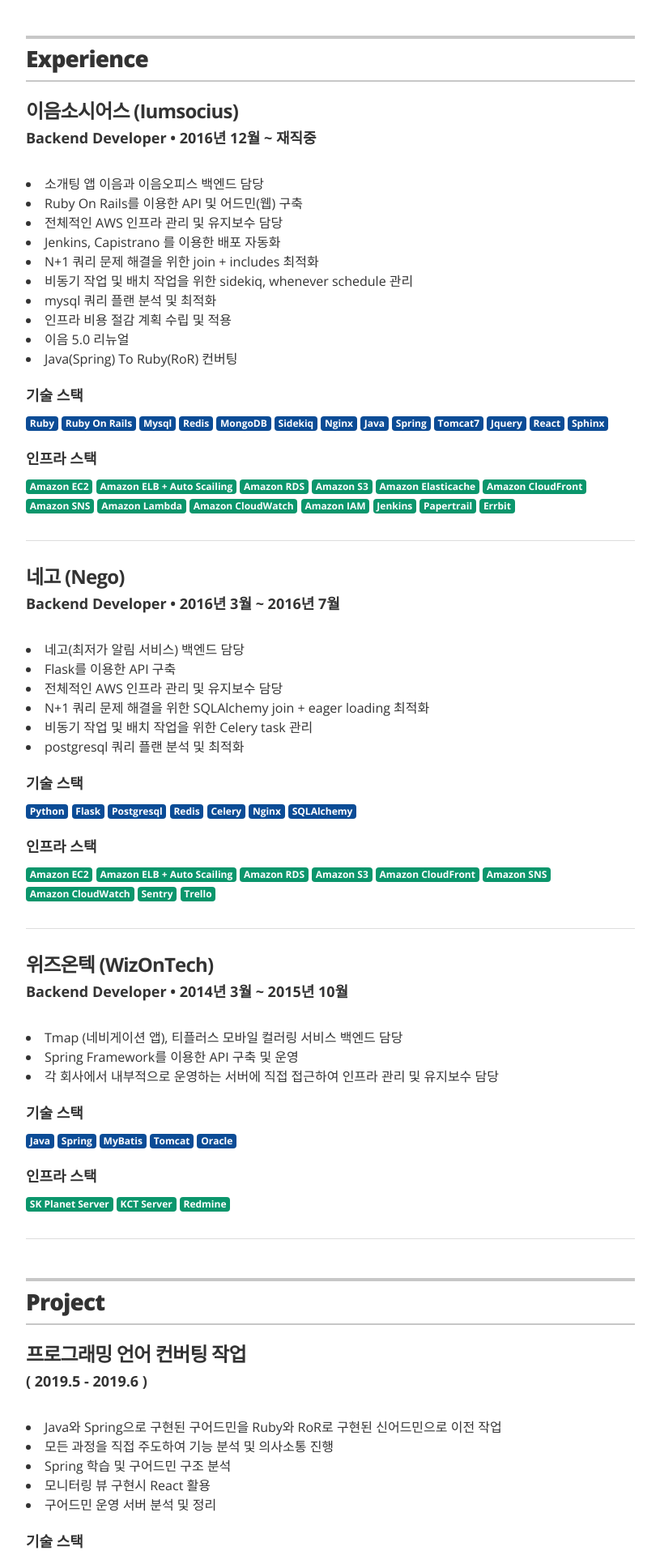
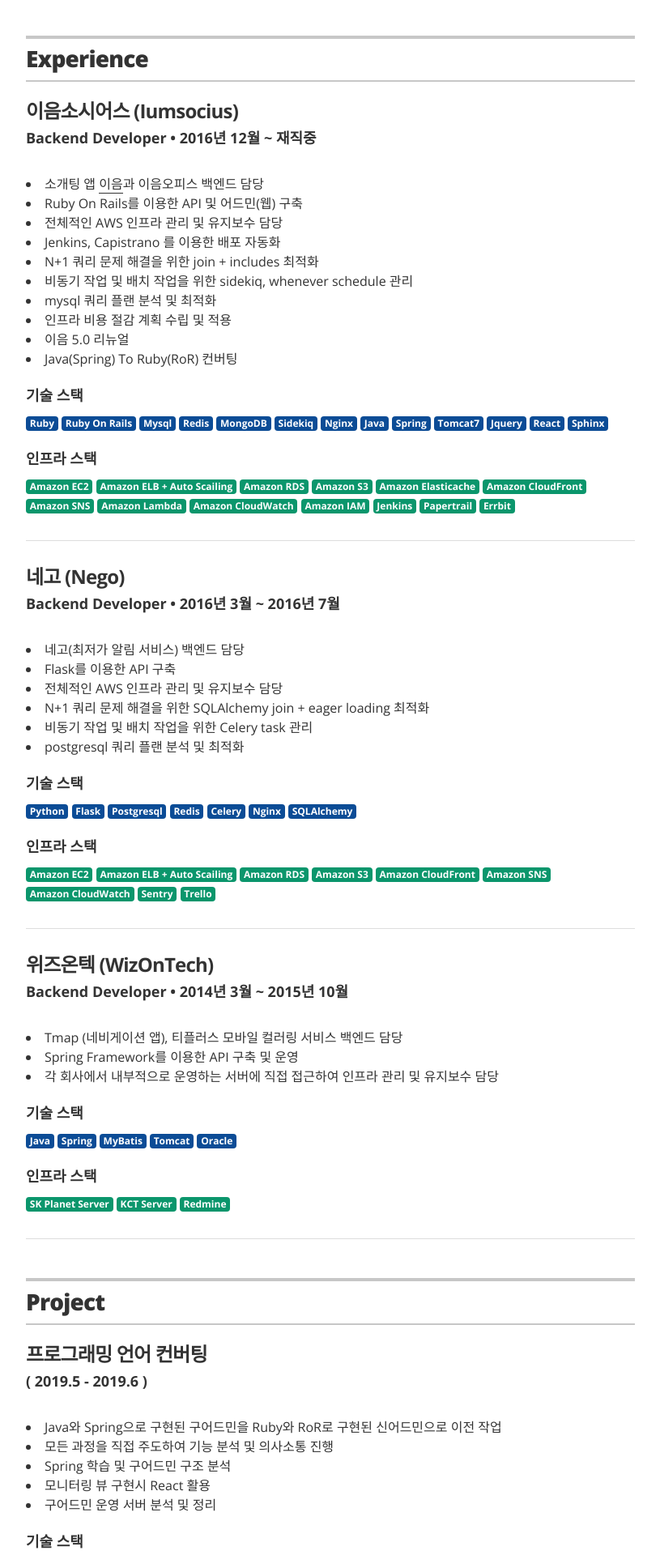
Before and after one commit to bingl2/resume, a Jekyll site: the page built from index.html, in a window 1280 px wide. Shown: the part 879-2799 px from the top of the page at 81% size, without its empty margins (232-1047 px from the left). Built offline with Jekyll 4.4.1, drawn with Linux system fonts in a browser that asks for light colours.

Commit message:
언어 커빝ㅇ 작업 + 리뉴얼 프로젝트에 추가

```diff
--- a/_data/experience.yml
+++ b/_data/experience.yml
@@ -2,7 +2,7 @@
 - company: 이음소시어스 (Iumsocius)
   position: Backend Developer
   duration: 2016년 12월 ~ 재직중
-  summarys: ["소개팅 앱 이음과 이음오피스 백엔드 담당", "Ruby On Rails를 이용한 API 및 어드민(웹) 구축", "전체적인 AWS 인프라 관리 및 유지보수 담당", "Jenkins, Capistrano 를 이용한 배포 자동화", "N+1 쿼리 문제 해결을 위한 join + includes 최적화", "비동기 작업 및 배치 작업을 위한 sidekiq, whenever schedule 관리", "mysql 쿼리 플랜 분석 및 최적화", "인프라 비용 절감 계획 수립 및 적용", "이음 5.0 리뉴얼", "Java(Spring) To Ruby(RoR) 컨버팅"]
+  summarys: ["소개팅 앱 <a href='http://www.i-um.com/' class='target-link'>이음</a>과 이음오피스 백엔드 담당", "Ruby On Rails를 이용한 API 및 어드민(웹) 구축", "전체적인 AWS 인프라 관리 및 유지보수 담당", "Jenkins, Capistrano 를 이용한 배포 자동화", "N+1 쿼리 문제 해결을 위한 join + includes 최적화", "비동기 작업 및 배치 작업을 위한 sidekiq, whenever schedule 관리", "mysql 쿼리 플랜 분석 및 최적화", "인프라 비용 절감 계획 수립 및 적용", "이음 5.0 리뉴얼", "Java(Spring) To Ruby(RoR) 컨버팅"]
   skillset: ["Ruby", "Ruby On Rails", "Mysql", "Redis", "MongoDB", "Sidekiq", "Nginx", "Java", "Spring", "Tomcat7", "Jquery", "React", "Sphinx"]
   infraset: ["Amazon EC2", "Amazon ELB + Auto Scailing", "Amazon RDS", "Amazon S3", "Amazon Elasticache", "Amazon CloudFront", "Amazon SNS", "Amazon Lambda", "Amazon CloudWatch", "Amazon IAM", "Jenkins", "Papertrail", "Errbit"]
 #  summary: 이음소시어스에서는 이음과 이음오피스라는 소개팅 앱 서비스와 맺음이라는 결혼 정보 서비스를 제공하고 있습니다. <br><br> 백엔드 개발자로 입사를 하였고 이음 서비스를 담당하게 되었습니다. 이음은 Ruby라는 언어를 사용하였고, RoR(Ruby on Rails) 프레임워크를 사용하여 구축된 서비스입니다. 이음 서비스 적응 후 이음오피스(직장인 전용) 서비스 또한 담당을 하게 되었고 현재는 이음과 이음오피스 두 개의 서비스를 담당하고 있습니다. <br><br> AWS 인프라 운영, API 신규 기능 개발 및 유지 보수 그리고 운영팀을 위한 백오피스 개발 등이 주된 작업입니다. 두 개의 서비스의 메인 담당자로 혼자 업무를 진행하며 장애 발생 시 고초를 겪었으나 서비스 운영 장애 대응에있어 직접 부딪히며 경험을 쌓는데 많은 도움이 되었습니다. 또한 AWS 인프라 운영에 백업 담당자로 직접 담당하게 되면서 서비스 운영 시 인프라 장애 대응이나, 신규 프로젝트 진행시 인프라 구축 등의 경험을 쌓을 수 있었습니다.
--- a/_data/projects.yml
+++ b/_data/projects.yml
@@ -1,4 +1,4 @@
-- project: 프로그래밍 언어 컨버팅 작업
+- project: 프로그래밍 언어 컨버팅
   duration: 2019.5 - 2019.6
   skillset: ["Ruby", "Ruby On Rails", "Java", "Spring", "React", "Jquery", "Javascript","Mysql", "Redis", "Tomcat7"]
   infraset: ["Amazon EC2", "Amazon RDS", "Amazon ElastiCache", "Amazon S3", "Amazon Route53"]
--- a/_layouts/resume.html
+++ b/_layouts/resume.html
@@ -46,7 +46,7 @@
             <tr>
                 {% for skill in site.data.skills %}
                 <td style="text-align: center;">
-                    <p class="star_rating">
+                    <p class="star-rating">
                         {% for number in (1..skill.level)%}
                         <span class="on">★</span>
                         {% endfor %}
--- a/_sass/_resume.scss
+++ b/_sass/_resume.scss
@@ -17,12 +17,12 @@
   border-right:15px solid white;
 }
 
-.star_rating {
+.star-rating {
   font-size:0;
   letter-spacing:-4px;
 }
 
-.star_rating span {
+.star-rating span {
     font-size:1rem;
     letter-spacing:0;
     display:inline-block;
@@ -30,8 +30,14 @@
     color:#ccc;
     text-decoration:none;
 }
-.star_rating span:first-child {margin-left:0;}
-.star_rating span.on {color:gold;}
+.star-rating span:first-child {margin-left:0;}
+.star-rating span.on {color:gold;}
+
+.target-link {
+  color: #333;
+  text-decoration: none;
+  border-bottom: 1px solid;
+}
 
 .badge {
     display: inline-block;
```
